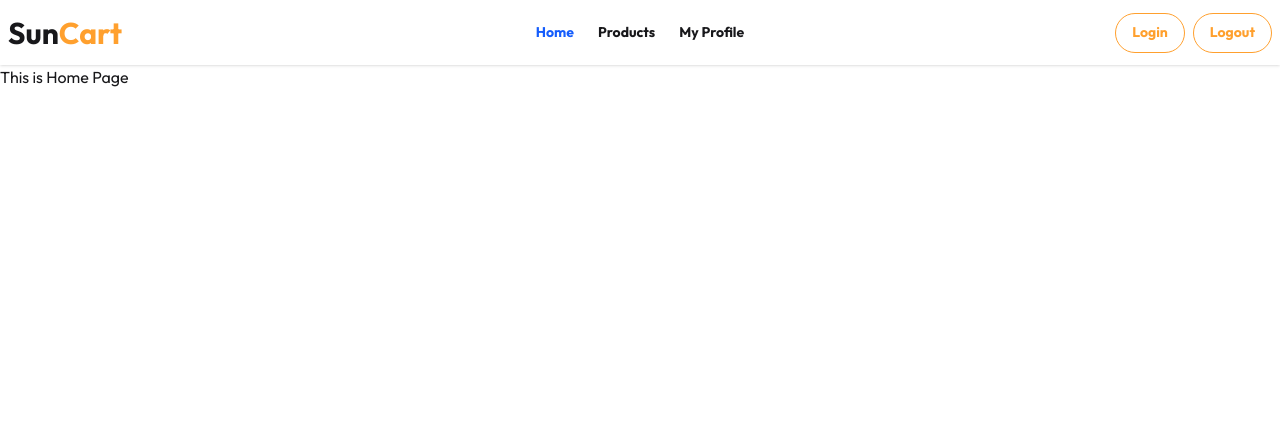
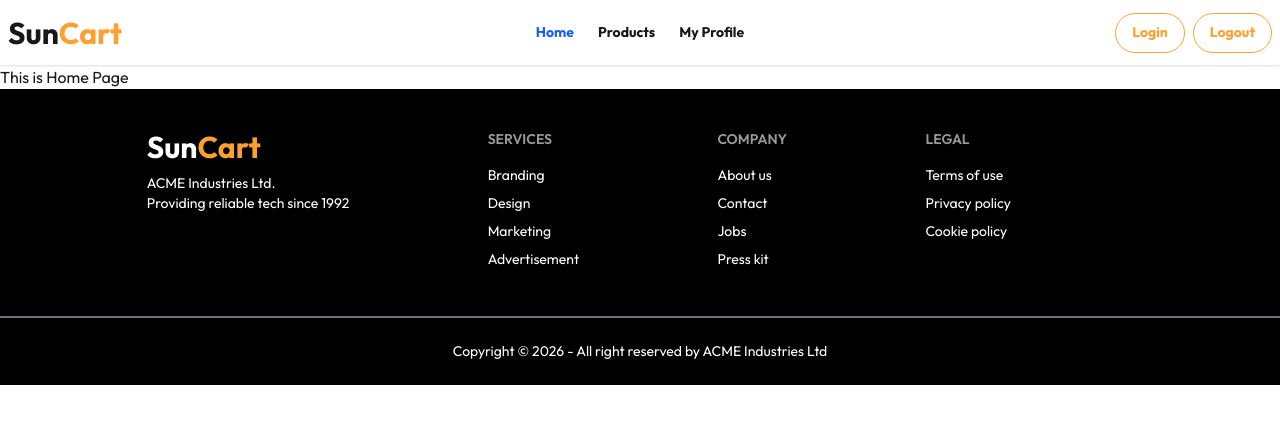
Before and after one commit to noyon-01/assignment-08, a Next.js app: page / in a window 1280 px wide. Shown: the top 424 px of the page. Built offline with nearby package versions, Linux system fonts and the light colour scheme.

Commit message:
footer is added

```diff
--- a/src/app/layout.js
+++ b/src/app/layout.js
@@ -2,6 +2,7 @@ import { Outfit } from "next/font/google";
 import "./globals.css";
 import { ToastContainer } from "react-toastify";
 import Navber from "@/components/Navber";
+import Footer from "@/components/Footer";
 
 const outfit = Outfit({
   subsets: ["latin"],
@@ -16,8 +17,9 @@ export default function RootLayout({ children }) {
   return (
     <html lang="en" data-theme="light" className={`h-full antialiased`}>
       <body className={`${outfit.className} min-h-full flex flex-col`}>
-        <Navber/>
+        <Navber />
         <main className="container mx-auto">{children}</main>
+        <Footer />
         <ToastContainer />
       </body>
     </html>
--- /dev/null
+++ b/src/components/Footer.jsx
@@ -0,0 +1,49 @@
+export default function Footer() {
+  return (
+    <div className="bg-black">
+      <footer className="footer max-w-10/12 mx-auto sm:footer-horizontal text-white px-10 pt-10 pb-6">
+        <aside>
+          <h1 className="text-3xl font-bold">
+            Sun<span className="text-[#FFA02E]">Cart</span>
+          </h1>
+          <p>
+            ACME Industries Ltd.
+            <br />
+            Providing reliable tech since 1992
+          </p>
+        </aside>
+        <nav>
+          <h6 className="footer-title">Services</h6>
+          <a className="link link-hover">Branding</a>
+          <a className="link link-hover">Design</a>
+          <a className="link link-hover">Marketing</a>
+          <a className="link link-hover">Advertisement</a>
+        </nav>
+        <nav>
+          <h6 className="footer-title">Company</h6>
+          <a className="link link-hover">About us</a>
+          <a className="link link-hover">Contact</a>
+          <a className="link link-hover">Jobs</a>
+          <a className="link link-hover">Press kit</a>
+        </nav>
+        <nav>
+          <h6 className="footer-title">Legal</h6>
+          <a className="link link-hover">Terms of use</a>
+          <a className="link link-hover">Privacy policy</a>
+          <a className="link link-hover">Cookie policy</a>
+        </nav>
+      </footer>
+
+      <div className="divider text-gray-300 before:bg-gray-500 after:bg-gray-500"></div>
+
+      <footer className="footer sm:footer-horizontal footer-center bg-black text-white pb-6">
+        <aside>
+          <p>
+            Copyright © {new Date().getFullYear()} - All right reserved by ACME
+            Industries Ltd
+          </p>
+        </aside>
+      </footer>
+    </div>
+  );
+}
```
